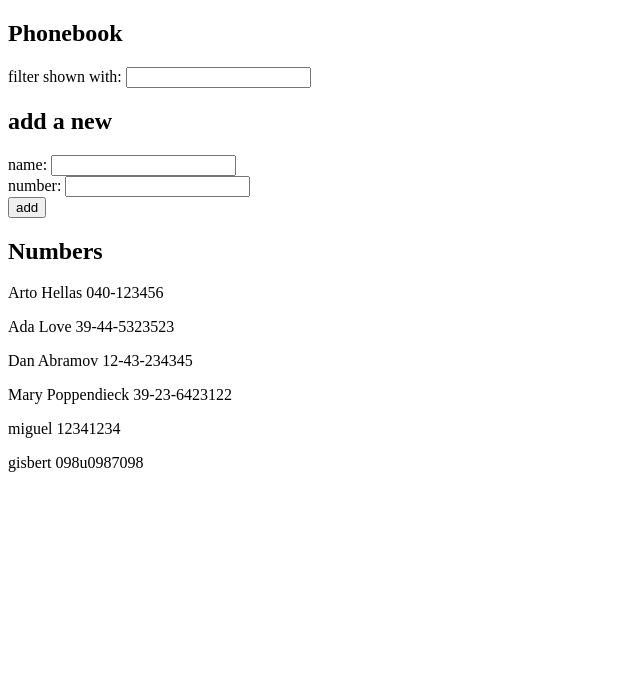
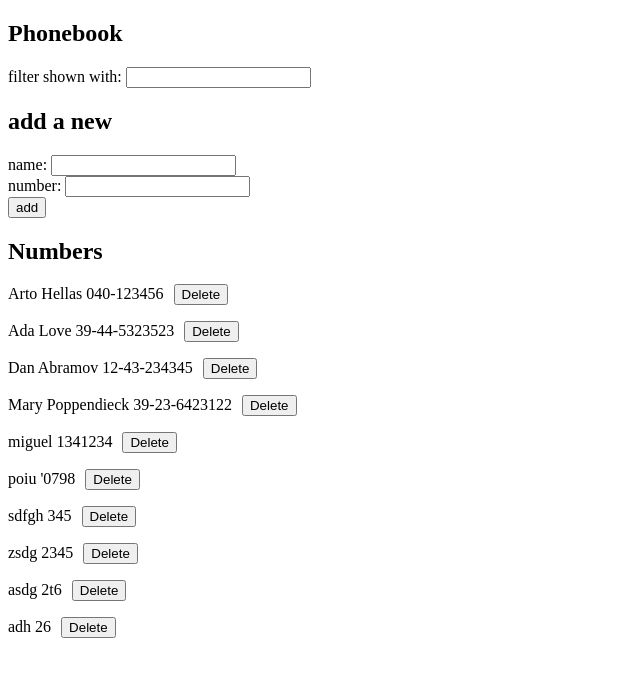
Before and after one commit to miguelgisbert/fullstackcourse, a React (Create React App) app in the folder phonebook/: page / in a window 1280 px wide. Shown: the top 676 px of the page, without its empty margins (0-640 px from the left). Built offline with nearby package versions, Linux system fonts and the light colour scheme; data requests are answered from the project's data file.

Commit message:
Exercise 2.17

```diff
--- a/phonebook/db.json
+++ b/phonebook/db.json
@@ -22,14 +22,33 @@
     },
     {
       "name": "miguel",
-      "number": "12341234",
-      "key": 4,
+      "number": "1341234",
       "id": 5
     },
     {
-      "name": "gisbert",
-      "number": "098u0987098",
+      "name": "poiu",
+      "number": "'0798",
       "id": 6
+    },
+    {
+      "name": "sdfgh",
+      "number": "345",
+      "id": 7
+    },
+    {
+      "name": "zsdg",
+      "number": "2345",
+      "id": 8
+    },
+    {
+      "name": "asdg",
+      "number": "2t6",
+      "id": 9
+    },
+    {
+      "name": "adh",
+      "number": "26",
+      "id": 10
     }
   ]
 }
--- a/phonebook/src/App.js
+++ b/phonebook/src/App.js
@@ -32,10 +32,18 @@ const App = () => {
       personService
         .create(person)
         .then(returnedPerson => {
-          setPersons(persons.concat(person))
+          setPersons(persons.concat(returnedPerson))
           setNewName('')
           setNewNumber('')
         })
+    }
+  }
+
+  const deletePerson = (id, name) => {
+    if (window.confirm(`Are you sure you want to delete ${name}?`)) {
+      personService
+        .deletePerson(id)
+        .then(setPersons(persons.filter(person => person.id !== id)))
     }
   }
 
@@ -44,7 +52,7 @@ const App = () => {
       <h2>Phonebook</h2>
       <Filter searchString={searchString} setSearchString={setSearchString} />
       <PersonForm addPerson={addPerson} newName={newName} setNewName={setNewName} newNumber={newNumber} setNewNumber={setNewNumber} />
-      <Persons persons={persons} searchString={searchString} />
+      <Persons persons={persons} searchString={searchString} deletePerson={deletePerson} />
     </div>
   )
 }
--- a/phonebook/src/Persons.js
+++ b/phonebook/src/Persons.js
@@ -1,6 +1,6 @@
 import React from 'react'
 
-const Persons = ({persons, searchString}) => {
+const Persons = ({persons, searchString, deletePerson}) => {
 
     const showAll = () => true;
 
@@ -12,7 +12,7 @@ const Persons = ({persons, searchString}) => {
         <>
         <h2>Numbers</h2>
         {persons.filter(filterFn).map(person => (
-            <p key={person.id}>{person.name} {person.number}</p>
+            <p key={person.id}>{person.name} {person.number}<button onClick={() => deletePerson(person.id, person.name)} style={{ marginLeft:"10px" }}>Delete</button></p>
         )
         )}
         </>
--- a/phonebook/src/services/person.js
+++ b/phonebook/src/services/person.js
@@ -18,4 +18,9 @@ const update = (id, newObject) => {
   return request.then(response => response.data)
 }
 
-export default { getAll, create, update }
+const deletePerson = (id) => {
+  const request = axios.delete(`${baseUrl}/${id}`)
+  return request.then(response => response.data)
+}
+
+export default { getAll, create, update, deletePerson }
```
